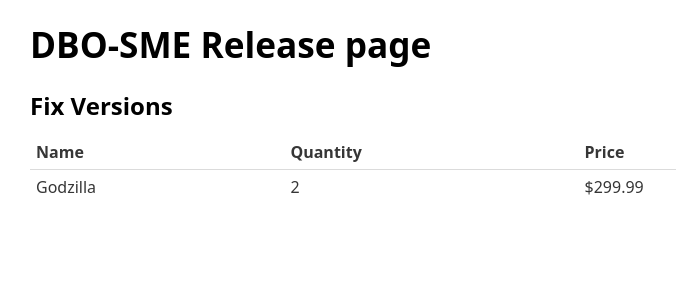
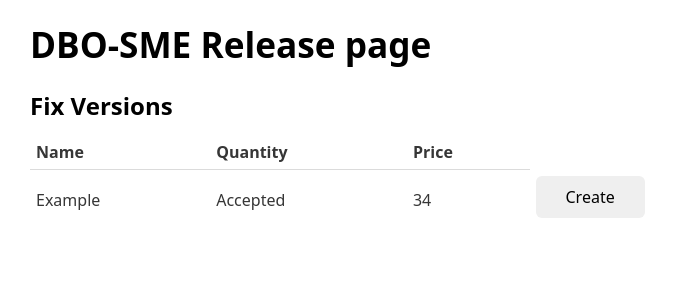
Before and after one commit to ECRSSS/release-page, a FastAPI app: page /index/1 in a window 1280 px wide. Shown: the top 300 px of the page, without its empty margins (210-886 px from the left). Run offline with FastAPI, Linux system fonts and the light colour scheme.

Commit message:
templates

```diff
--- a/main.py
+++ b/main.py
@@ -8,10 +8,12 @@ app = FastAPI()
 
 app.mount("/static", StaticFiles(directory="static"), name="static")
 
-
 templates = Jinja2Templates(directory="templates")
 
 
 @app.get("/index/{id}", response_class=HTMLResponse)
 async def read_item(request: Request, id: str):
-    return templates.TemplateResponse("index.html", {"request": request, "id": id})
+    return templates.TemplateResponse("index.html", {"request": request, "id": id,
+                                                     "results": [
+                                                         {"name": "Example", "status": "Accepted", "number": 34, "task_exists": False}
+                                                     ]})
--- a/templates/index.html
+++ b/templates/index.html
@@ -18,11 +18,19 @@
     </tr>
     </thead>
     <tbody>
+    {% for item in results %}
     <tr>
-        <td>Godzilla</td>
-        <td>2</td>
-        <td>$299.99</td>
+        <td>{{ item['name'] }}</td>
+        <td>{{ item['status'] }}</td>
+        <td>{{ item['number'] }}</td>
+
+        {% if item['task_exists'] is true %}
+        <td><button>Edit</button></td>
+        {% else %}
+        <td><button>Create</button></td>
+        {% endif %}
     </tr>
+    {% endfor %}
     </tbody>
 </table>
 
```
